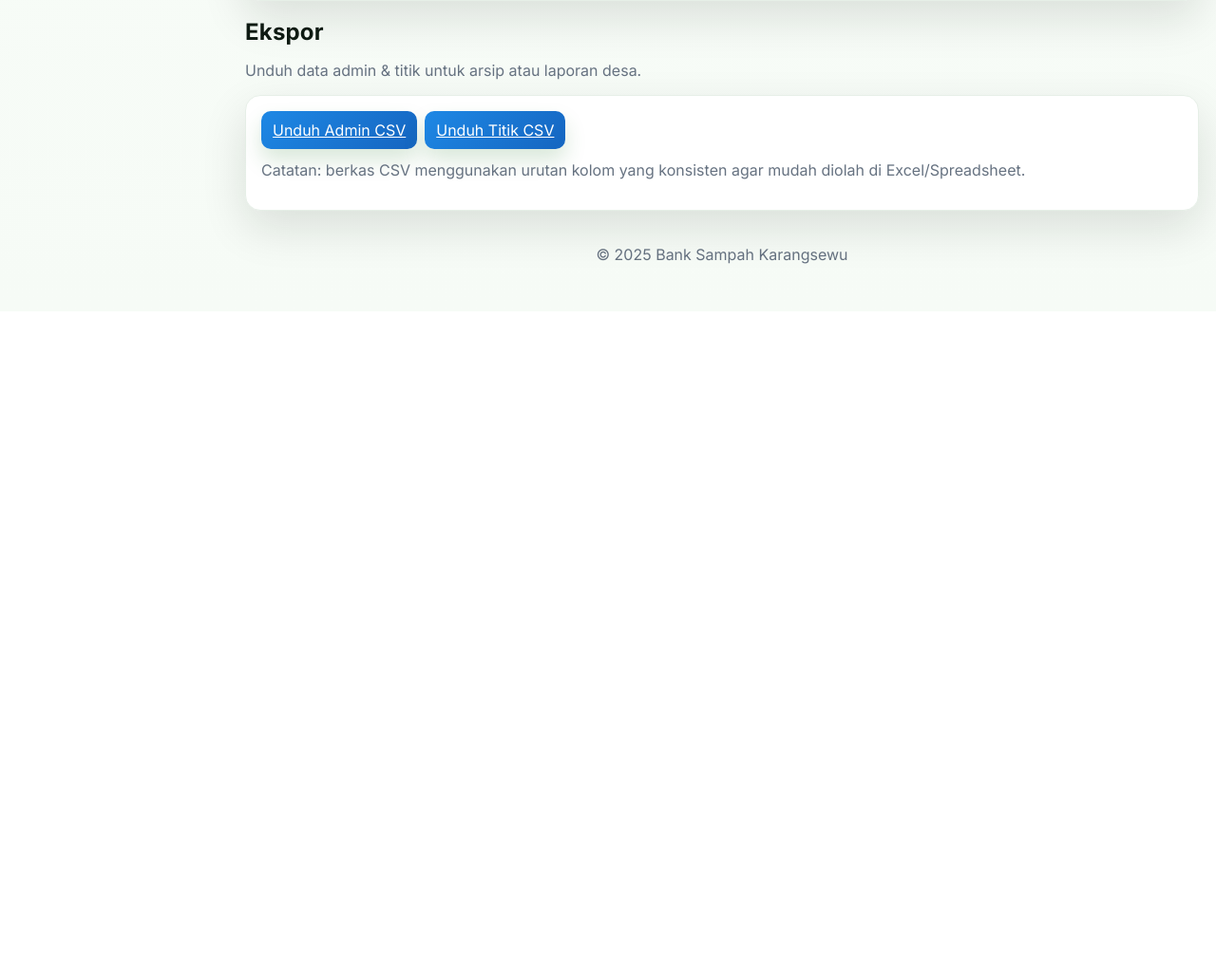
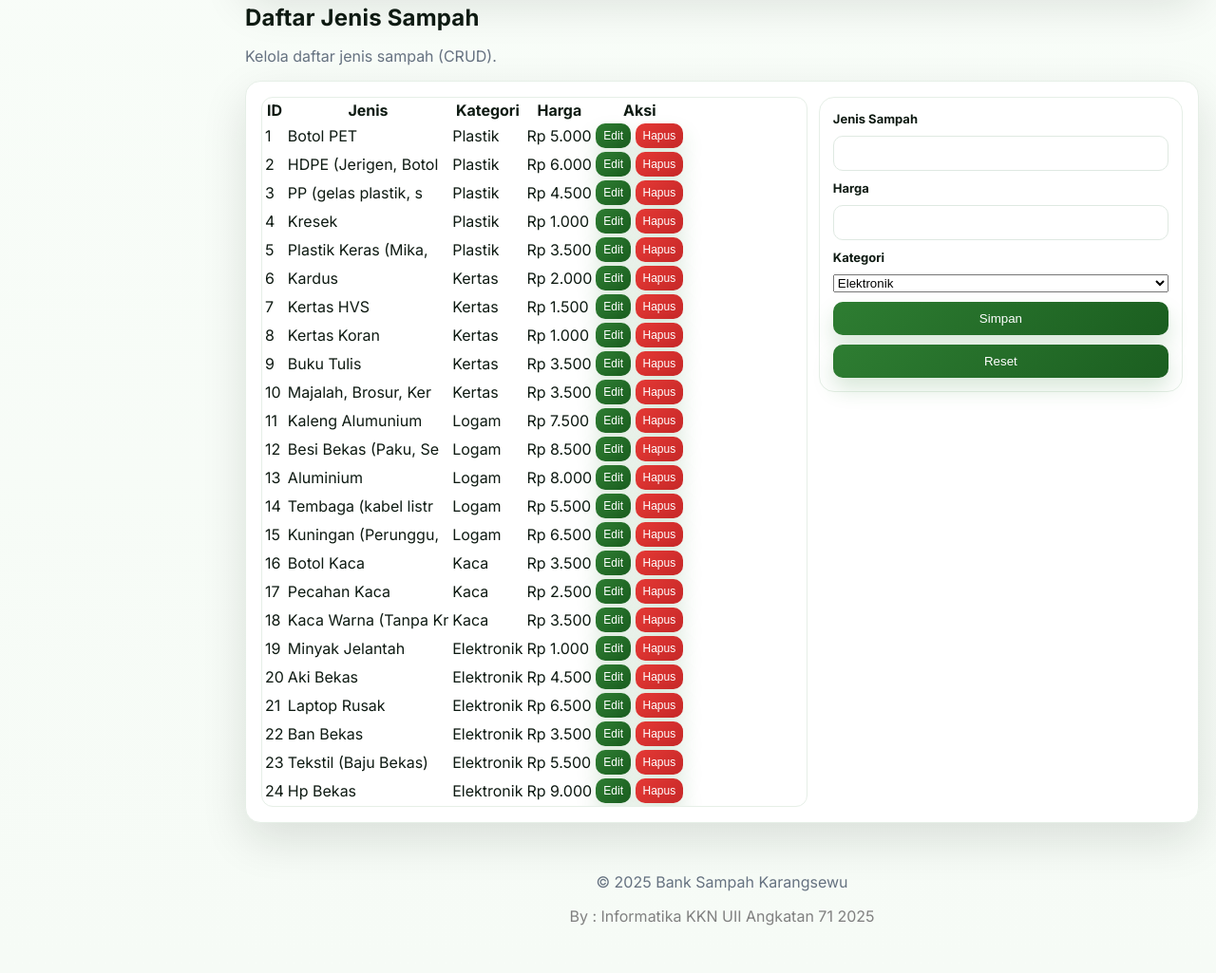
Before and after one commit to Kapatika-chatra1/tabungansampahKU, a PHP site: page /super_admin.php in a window 1280 px wide. Shown: the part 1606-2631 px from the top of the page at 95% size. Before the commit the page ends 1884 px from the top, so only its background shows below. Run offline with PHP 8.4, Linux system fonts and the light colour scheme; a user stored in the database is signed in; data comes from the database, SQL or seed files in the repository.

Commit message:
super admin double query anj

```diff
--- a/super_admin.css
+++ b/super_admin.css
@@ -266,8 +266,38 @@ body{
 }
 .table-wrap::-webkit-scrollbar-track, body::-webkit-scrollbar-track{ background:transparent }
 
+#sampahForm{
+  background:var(--glass); border:1px solid var(--line); border-radius:var(--rad); padding:14px;
+  display:flex; flex-direction:column; gap:10px;
+}
+#sampahForm h3{ margin:0 0 4px }
+#sampahForm label{ display:flex; flex-direction:column; gap:6px; font-weight:700; font-size:13px }
+#sampahForm input{
+  padding:10px 12px; border:1px solid #dfe9e2; border-radius:10px; background:#fff; color:var(--ink);
+  transition:border-color var(--t-fast), box-shadow var(--t-fast);
+}
+#sampahForm input:focus{
+  outline:none; border-color:#bfe4c2; box-shadow:0 0 0 4px rgba(46,125,50,.12);
+}
+
 /* Footer */
-.sa-footer{ text-align:center; color:var(--muted); padding:18px 8px }
+.sa-footer{
+  text-align:center;
+  color:var(--muted);
+  padding:18px 8px;
+}
+.sa-footer a{
+  color: grey;
+  text-decoration: none;
+}
+.sa-footer a:hover{
+  color: #F0FFFF;
+  text-decoration: none;
+  background-color: grey;
+  padding: 10px;
+  border-radius: 10px;
+}
+
 
 /* Responsive */
 @media (max-width:1100px){
--- a/super_admin.php
+++ b/super_admin.php
@@ -9,20 +9,11 @@ if (!isset($_SESSION['id_user']) || $_SESSION['role'] !== 'super_admin') {
     exit();
 }
 
-/* (Opsional) Helper lama – disimpan kalau suatu saat dipakai */
-function harga_perkg(string $jenis): int {
-    $map = [
-        "Botol Plastik" => 5000,
-        "Aluminium"     => 7000,
-        "Kayu"          => 2000,
-        "Kertas"        => 3000,
-    ];
-    return $map[$jenis] ?? 0;
-}
-
 /* ===== Util singkat ===== */
 function is_post(){ return $_SERVER['REQUEST_METHOD']==='POST'; }
-function j($data){ header('Content-Type: application/json; charset=utf-8'); echo json_encode($data); exit(); }
+function j($data){ header('Content-Type: application/json; charset=utf-8');
+  echo json_encode($data);
+  exit(); }
 function csv_open($filename){
   header('Content-Type: text/csv; charset=utf-8');
   header("Content-Disposition: attachment; filename=$filename");
@@ -193,278 +184,243 @@ if ($action === 'exportPoints') {
   fclose($out); exit();
 }
 
+
+/* ===== Tambah jenis ===== */
+if ($action === 'createSampah' && is_post()) {
+  $jenis = trim($_POST['jenis'] ?? '');
+  $harga = (int)($_POST['harga'] ?? 0);
+  $id_kategori = (int)($_POST['id_kategori'] ?? 0);
+
+  if ($jenis === '' || $harga <= 0 || $id_kategori <= 0) {
+    j(['success'=>false,'error'=>'Jenis, harga & kategori wajib diisi']);
+  }
+
+  $st = $conn->prepare("INSERT INTO jenis_sampah (jenis, harga, id_kategori) VALUES (?,?,?)");
+  $st->bind_param("sii", $jenis, $harga, $id_kategori);
+
+  if ($st->execute()) {
+    j(['success'=>true]);
+  } else {
+    j(['success'=>false,'error'=>$st->error]);
+  }
+}
+
+if ($action === 'readKategori') {
+  $res = $conn->query("SELECT id_kategori, kategori FROM kategori ORDER BY kategori ASC");
+  j($res->fetch_all(MYSQLI_ASSOC));
+}
+
+/* ===== Baca semua jenis ===== */
+if ($action === 'readSampah') {
+  $rows = [];
+  $rs = $conn->query("
+    SELECT js.id_jenis, js.jenis, js.id_kategori, k.kategori, js.harga
+    FROM jenis_sampah js
+    LEFT JOIN kategori k ON js.id_kategori = k.id_kategori
+    ORDER BY js.id_jenis Asc
+  ");
+  while ($r = $rs->fetch_assoc()) $rows[] = $r;
+  j($rows);
+}
+
+
+
+/* ===== Update jenis ===== */
+if ($action === 'updateSampah' && is_post()) {
+  $id = (int)($_POST['id_jenis'] ?? 0);
+  $jenis = trim($_POST['jenis'] ?? '');
+  $harga = (int)($_POST['harga'] ?? 0);
+  $id_kategori = (int)($_POST['id_kategori'] ?? 0);
+
+  if ($id<=0 || $jenis==='' || $harga<=0 || $id_kategori<=0) {
+    j(['success'=>false,'error'=>'Data tidak valid']);
+  }
+
+  $st = $conn->prepare("UPDATE jenis_sampah SET jenis=?, harga=?, id_kategori=? WHERE id_jenis=?");
+  $st->bind_param("siii", $jenis, $harga, $id_kategori, $id);
+  j(['success'=>$st->execute(), 'error'=>$st->error]);
+}
+
+
+/* Hapus jenis */
+if ($action === 'deleteSampah' && is_post()) {
+  $id_jenis = (int)($_POST['id_jenis'] ?? $_POST['id'] ?? 0);
+  if ($id_jenis<=0) j(['success'=>false,'error'=>'ID tidak valid']);
+  $st = $conn->prepare("DELETE FROM jenis_sampah WHERE id_jenis=?");
+  $st->bind_param("i",$id_jenis);
+  j(['success'=>$st->execute()]);
+}
+
+
+
 /* ====== Tidak ada action: render halaman (HTML) ====== */
 ?>
 <!DOCTYPE html>
 <html lang="id">
 <head>
-  <meta charset="UTF-8" />
-  <meta name="viewport" content="width=device-width, initial-scale=1.0"/>
+  <meta charset="utf-8"/>
+  <meta name="viewport" content="width=device-width,initial-scale=1"/>
   <title>Dashboard Super Admin - Bank Sampah Karangsewu</title>
-
-  <!-- Leaflet Map -->
+  <link rel="stylesheet" href="super_admin.css?v=3"/>
   <link rel="stylesheet" href="https://unpkg.com/leaflet/dist/leaflet.css"/>
   <script defer src="https://unpkg.com/leaflet/dist/leaflet.js"></script>
-
-  <!-- Theme -->
-  <link rel="stylesheet" href="super_admin.css?v=3"/>
-
   <meta name="theme-color" content="#2e7d32"/>
-  <meta name="description" content="Panel Super Admin untuk mengelola admin dan titik lokasi Bank Sampah Karangsewu."/>
 </head>
 <body>
-  <!-- Sidebar -->
   <aside class="sa-side" role="navigation" aria-label="Sidebar utama">
-    <div class="side-brand" aria-label="Brand">🌱 Karangsewu</div>
-
+    <div class="side-brand">🌱 Karangsewu</div>
     <nav class="side-nav" aria-label="Menu">
       <a href="#overview" class="active" data-panel="overview" aria-current="page">Ikhtisar</a>
       <a href="#admins" data-panel="admins">Admin</a>
       <a href="#map" data-panel="map">Peta</a>
+      <a href="#sampah" data-panel="sampah">Jenis Sampah</a>
       <a href="#export" data-panel="export">Ekspor</a>
     </nav>
-
     <div class="side-foot">
-      <div class="who">
-        <?= htmlspecialchars($_SESSION['nama']); ?> <span>Super Admin</span>
-      </div>
-      <a href="logout.php" class="btn-logout" title="Keluar dari sesi">Keluar</a>
+      <div class="who"><?= htmlspecialchars($_SESSION['nama']); ?> <span>Super Admin</span></div>
+      <a href="logout.php" class="btn-logout">Keluar</a>
     </div>
   </aside>
 
-  <!-- Main Content -->
   <main class="sa-main" role="main">
-    <!-- ================= OVERVIEW ================= -->
-    <section id="overview" class="section" aria-labelledby="ov-title" data-panel="overview">
+    <!-- Overview -->
+    <section id="overview" class="section" data-panel="overview">
       <header class="section-head">
-        <h1 id="ov-title">Ikhtisar</h1>
-        <p class="muted">Statistik ringkas sistem untuk membantu pengambilan keputusan cepat.</p>
+        <h1>Ikhtisar</h1>
+        <p class="muted">Statistik ringkas sistem.</p>
       </header>
-
-      <div class="stats-grid" role="region" aria-label="Statistik ringkas">
-        <article class="stat elevated" aria-live="polite" aria-label="Total admin">
-          <div class="num" id="totalAdmins">0</div>
-          <div class="label">Total Admin</div>
-        </article>
-
-        <article class="stat elevated" aria-live="polite" aria-label="Titik aktif">
-          <div class="num" id="totalPoints">0</div>
-          <div class="label">Titik Aktif</div>
-        </article>
-
-        <article class="stat elevated" aria-label="Distribusi role">
+      <div class="stats-grid">
+        <article class="stat elevated"><div class="num" id="totalAdmins">0</div><div class="label">Total Admin</div></article>
+        <article class="stat elevated"><div class="num" id="totalPoints">0</div><div class="label">Titik Aktif</div></article>
+        <article class="stat elevated">
           <div class="sub">Distribusi Role</div>
-          <ul class="roles" id="roleDist">
-            <li><b>Admin</b> <span id="rc_admin">0</span></li>
-            <li><b>User</b> <span id="rc_user">0</span></li>
-            <li><b>Super Admin</b> <span id="rc_sa">0</span></li>
-          </ul>
+          <ul class="roles"><li><b>Admin</b> <span id="rc_admin">0</span></li><li><b>User</b> <span id="rc_user">0</span></li><li><b>Super Admin</b> <span id="rc_sa">0</span></li></ul>
         </article>
       </div>
     </section>
 
-    <!-- ================= ADMINS ================= -->
-    <section id="admins" class="section" aria-labelledby="ad-title" data-panel="admins">
-      <header class="section-head">
-        <h2 id="ad-title">Direktori Admin</h2>
-        <p class="muted">Kelola daftar admin: pencarian, paging, tambah admin baru, dan reset password default.</p>
-      </header>
-
+    <!-- Admins -->
+    <section id="admins" class="section" data-panel="admins">
+      <header class="section-head"><h2>Direktori Admin</h2><p class="muted">Kelola admin.</p></header>
       <div class="sa-card">
         <div class="sa-card__head card-row">
-          <div class="inline" role="group" aria-label="Kontrol pencarian admin">
-            <input id="adminSearch" type="text" placeholder="Cari nama / HP / alamat…" aria-label="Cari admin"/>
-            <select id="adminPerPage" aria-label="Jumlah per halaman">
-              <option value="10">10 / halaman</option>
-              <option value="20">20 / halaman</option>
-              <option value="50">50 / halaman</option>
-            </select>
-            <button id="reloadAdmins" class="btn info" type="button" aria-label="Muat ulang daftar admin">Muat Ulang</button>
+          <div class="inline">
+            <input id="adminSearch" type="text" placeholder="Cari nama / HP / alamat…"/>
+            <select id="adminPerPage"><option value="10">10 / halaman</option><option value="20">20 / halaman</option><option value="50">50 / halaman</option></select>
+            <button id="reloadAdmins" class="btn info">Muat Ulang</button>
           </div>
           <div class="inline">
-            <button id="exportAdmins" class="btn ghost" type="button" aria-label="Ekspor admin ke CSV">Ekspor CSV</button>
+            <button id="exportAdmins" class="btn ghost">Ekspor CSV</button>
           </div>
         </div>
 
         <div class="grid-2">
-          <!-- TABEL ADMIN -->
-          <div class="table-wrap" role="region" aria-label="Tabel admin">
-            <table class="sa-table" id="adminsTable" aria-describedby="ad-table-desc">
-              <caption id="ad-table-desc" class="visually-hidden">Daftar admin dengan aksi reset password</caption>
-              <thead>
-                <tr>
-                  <th scope="col">ID</th>
-                  <th scope="col">Nama</th>
-                  <th scope="col">No HP</th>
-                  <th scope="col">Alamat</th>
-                  <th scope="col">Role</th>
-                  <th scope="col">Aksi</th>
-                </tr>
-              </thead>
-              <tbody><!-- diisi lewat JS --></tbody>
-            </table>
-
-            <div class="pager" role="navigation" aria-label="Pagination">
-              <button class="btn tiny" id="prevPage" type="button" aria-label="Halaman sebelumnya">⟵</button>
-              <span id="pageInfo" aria-live="polite">Hal. 1</span>
-              <button class="btn tiny" id="nextPage" type="button" aria-label="Halaman berikutnya">⟶</button>
-            </div>
+          <div class="table-wrap">
+            <table id="adminsTable" class="sa-table"><thead><tr><th>ID</th><th>Nama</th><th>No HP</th><th>Alamat</th><th>Role</th><th>Aksi</th></tr></thead><tbody></tbody></table>
+            <div class="pager"><button class="btn tiny" id="prevPage">⟵</button><span id="pageInfo">Hal. 1</span><button class="btn tiny" id="nextPage">⟶</button></div>
           </div>
-
-          <!-- FORM TAMBAH ADMIN -->
-          <form id="addAdminForm" class="inline-form" autocomplete="off" aria-label="Form tambah admin baru">
+          <form id="addAdminForm" class="inline-form" autocomplete="off">
             <h3>Tambah Admin Baru</h3>
-
-            <label for="ad_nama">Nama
-              <input type="text" id="ad_nama" required placeholder="Nama lengkap"/>
-            </label>
-
-            <label for="adding_hp">No HP
-              <input type="text" id="adding_hp" required placeholder="08xxxxxxxxxx" inputmode="numeric"/>
-            </label>
-
-            <label for="ad_alamat">Alamat
-              <input type="text" id="ad_alamat" placeholder="Opsional"/>
-            </label>
-
-            <div class="hint">Password default: <code>Karangsewu777</code> (dapat diubah oleh desa melalui prosedur internal)</div>
-
-            <div class="form-actions">
-              <button type="submit" class="btn success" aria-label="Tambah admin">Tambah</button>
-              <button type="reset" class="btn ghost" aria-label="Reset form">Reset</button>
-            </div>
+            <label>Nama <input id="ad_nama" type="text" required/></label>
+            <label>No HP <input id="adding_hp" type="text" required inputmode="numeric"/></label>
+            <label>Alamat <input id="ad_alamat" type="text"/></label>
+            <div class="hint">Password default: <code>Karangsewu777</code></div>
+            <div class="form-actions"><button type="submit" class="btn success">Tambah</button><button type="reset" class="btn ghost">Reset</button></div>
           </form>
         </div>
       </div>
     </section>
 
-    <!-- ================= MAP ================= -->
-    <section id="map" class="section" aria-labelledby="map-title" data-panel="map">
-      <header class="section-head">
-        <h2 id="map-title">Kelola Peta Titik</h2>
-        <p class="muted">Klik peta untuk membuat titik. Seret marker untuk mengubah posisi. Simpan untuk merekam ke database.</p>
-      </header>
-
+    <!-- Map -->
+    <section id="map" class="section" data-panel="map">
+      <header class="section-head"><h2>Kelola Peta Titik</h2><p class="muted">Klik peta untuk membuat titik.</p></header>
       <div class="sa-card">
         <div class="sa-card__head card-row">
-          <div class="inline" role="group" aria-label="Filter titik peta">
-            <select id="fltType" aria-label="Filter jenis">
-              <option value="">Semua Jenis</option>
-              <option>Pengepul</option>
-              <option>TPS</option>
-              <option>Bank Sampah</option>
-              <option>Lainnya</option>
-            </select>
-
-            <label class="chk" for="fltActive">
-              <input type="checkbox" id="fltActive" checked/> Hanya Aktif
-            </label>
-
-            <input id="fltQ" type="text" placeholder="Cari nama / HP / alamat…" aria-label="Kata kunci filter"/>
-
-            <button id="applyFilter" class="btn" type="button" aria-label="Terapkan filter">Terapkan</button>
+          <div class="inline">
+            <select id="fltType"><option value="">Semua Jenis</option><option>Pengepul</option><option>TPS</option><option>Bank Sampah</option><option>Lainnya</option></select>
+            <label class="chk"><input type="checkbox" id="fltActive" checked/> Hanya Aktif</label>
+            <input id="fltQ" type="text" placeholder="Cari…"/>
+            <button id="applyFilter" class="btn">Terapkan</button>
           </div>
-
-          <div class="inline" role="group" aria-label="Aksi peta">
-            <button id="fitAll" class="btn ghost" type="button">Fit to Markers</button>
-            <button id="locateMe" class="btn ghost" type="button">Lokasi Saya</button>
-            <button id="exportPoints" class="btn ghost" type="button">Ekspor Titik CSV</button>
+          <div class="inline">
+            <button id="fitAll" class="btn ghost">Fit to Markers</button>
+            <button id="locateMe" class="btn ghost">Lokasi Saya</button>
+            <button id="exportPoints" class="btn ghost">Ekspor Titik CSV</button>
           </div>
         </div>
 
         <div class="grid-2">
-          <!-- MAP -->
-          <div class="map" id="adminMap" role="application" aria-label="Peta titik lokasi"></div>
+          <div id="adminMap" class="map" role="application" aria-label="Peta titik lokasi"></div>
 
-          <!-- FORM TITIK -->
-          <form id="pointForm" class="point-form" autocomplete="off" aria-label="Form titik peta">
+          <form id="pointForm" class="point-form" autocomplete="off">
             <input type="hidden" id="point_id"/>
-
-            <label for="point_name">Nama Titik
-              <input id="point_name" type="text" required placeholder="Contoh: Pengepul Pak Budi"/>
-            </label>
-
-            <label for="point_type">Jenis
-              <select id="point_type">
-                <option>Pengepul</option>
-                <option>TPS</option>
-                <option>Bank Sampah</option>
-                <option>Lainnya</option>
-              </select>
-            </label>
-
-            <label for="point_phone">No HP (opsional)
-              <input id="point_phone" type="text" placeholder="08xxxxxxxxxx"/>
-            </label>
-
-            <label for="point_address">Alamat (opsional)
-              <input id="point_address" type="text" placeholder="Dusun/RT/RW, patokan lokasi…"/>
-            </label>
-
-            <div class="grid-2 tight">
-              <label for="point_lat">Lat
-                <input id="point_lat" type="number" step="0.0000001" required placeholder="-7.xxxxxx"/>
-              </label>
-              <label for="point_lng">Lng
-                <input id="point_lng" type="number" step="0.0000001" required placeholder="110.xxxxxx"/>
-              </label>
-            </div>
-
-            <label class="switch" for="point_active">
-              <input id="point_active" type="checkbox" checked/>
-              <span>Aktif</span>
-            </label>
-
-            <div class="form-actions">
-              <button type="button" id="savePoint" class="btn success" aria-label="Simpan titik">Simpan</button>
-              <button type="button" id="resetPoint" class="btn ghost" aria-label="Reset form titik">Reset</button>
-            </div>
+            <label>Nama Titik <input id="point_name" type="text" required/></label>
+            <label>Jenis <select id="point_type"><option>Pengepul</option><option>TPS</option><option>Bank Sampah</option><option>Lainnya</option></select></label>
+            <label>No HP <input id="point_phone" type="text"/></label>
+            <label>Alamat <input id="point_address" type="text"/></label>
+            <div class="grid-2 tight"><label>Lat <input id="point_lat" type="number" step="0.0000001" required/></label><label>Lng <input id="point_lng" type="number" step="0.0000001" required/></label></div>
+            <label class="switch"><input id="point_active" type="checkbox" checked/><span>Aktif</span></label>
+            <div class="form-actions"><button type="button" id="savePoint" class="btn success">Simpan</button><button type="button" id="resetPoint" class="btn ghost">Reset</button></div>
           </form>
         </div>
 
-        <!-- TABEL TITIK -->
-        <div class="table-wrap mt16" role="region" aria-label="Daftar titik">
-          <table class="sa-table" id="pointsTable">
-            <thead>
-              <tr>
-                <th scope="col">ID</th>
-                <th scope="col">Nama</th>
-                <th scope="col">Jenis</th>
-                <th scope="col">Lat</th>
-                <th scope="col">Lng</th>
-                <th scope="col">Aktif</th>
-                <th scope="col">Aksi</th>
-              </tr>
-            </thead>
-            <tbody><!-- diisi lewat JS --></tbody>
-          </table>
+        <div class="table-wrap mt16">
+          <table id="pointsTable" class="sa-table"><thead><tr><th>ID</th><th>Nama</th><th>Jenis</th><th>Lat</th><th>Lng</th><th>Aktif</th><th>Aksi</th></tr></thead><tbody></tbody></table>
         </div>
       </div>
     </section>
 
-    <!-- ================= EXPORT ================= -->
-    <section id="export" class="section" aria-labelledby="ex-title" data-panel="export">
-      <header class="section-head">
-        <h2 id="ex-title">Ekspor</h2>
-        <p class="muted">Unduh data admin & titik untuk arsip atau laporan desa.</p>
-      </header>
+    <!-- Jenis Sampah -->
+    <section id="sampah" class="section" data-panel="sampah">
+      <header class="section-head"><h2>Daftar Jenis Sampah</h2><p class="muted">Kelola daftar jenis sampah (CRUD).</p></header>
+      <div class="sa-card">
+        <div class="grid-2">
+          <div class="table-wrap">
+            <table id="sampahTable">
+  <thead>
+    <tr>
+      <th>ID</th>
+      <th>Jenis</th>
+      <th>Kategori</th>
+      <th>Harga</th>
+      <th>Aksi</th>
+    </tr>
+  </thead>
+  <tbody></tbody>
+</table>
 
-      <div class="sa-card">
-        <div class="inline">
-          <a class="btn info"  href="super_admin.php?action=exportAdmins"  aria-label="Unduh admin CSV">Unduh Admin CSV</a>
-          <a class="btn info"  href="super_admin.php?action=exportPoints"  aria-label="Unduh titik CSV">Unduh Titik CSV</a>
+          </div>
+
+          <form id="sampahForm">
+  <input type="hidden" id="sampah_id" name="sampah_id">
+
+  <label for="sampah_jenis">Jenis Sampah</label>
+  <input type="text" id="sampah_jenis" name="jenis" required>
+
+  <label for="sampah_harga">Harga</label>
+  <input type="number" id="sampah_harga" name="harga" required>
+
+  <label for="sampah_kategori">Kategori</label>
+  <select id="sampah_kategori" name="id_kategori" required></select>
+
+  <button type="submit" class="btn">Simpan</button>
+  <button type="reset" class="btn" id="sampahReset">Reset</button>
+</form>
+
         </div>
-        <p class="mt-3 text-muted">Catatan: berkas CSV menggunakan urutan kolom yang konsisten agar mudah diolah di Excel/Spreadsheet.</p>
       </div>
     </section>
 
-    <footer class="sa-footer" role="contentinfo">© 2025 Bank Sampah Karangsewu</footer>
+
+    <footer class="sa-footer">
+
+    <p>© 2025 Bank Sampah Karangsewu</p>
+    <a href="https://github.com/Kapatika-chatra1/tabungansampahKU/activity">By : Informatika KKN UII Angkatan 71 2025</a>
+    </footer>
   </main>
 
-  <!-- Toast -->
   <div id="toast" class="toast" aria-live="polite" aria-atomic="true"></div>
 
-  <!-- Scripts -->
-  <script src="super_admin.js?v=3" defer></script>
+  <script src="super_admin.js?v=5" defer></script>
 </body>
 </html>
```
Also changed, not shown: admin.php (+0 -39 lines), super_admin.js (+143 -17 lines).
